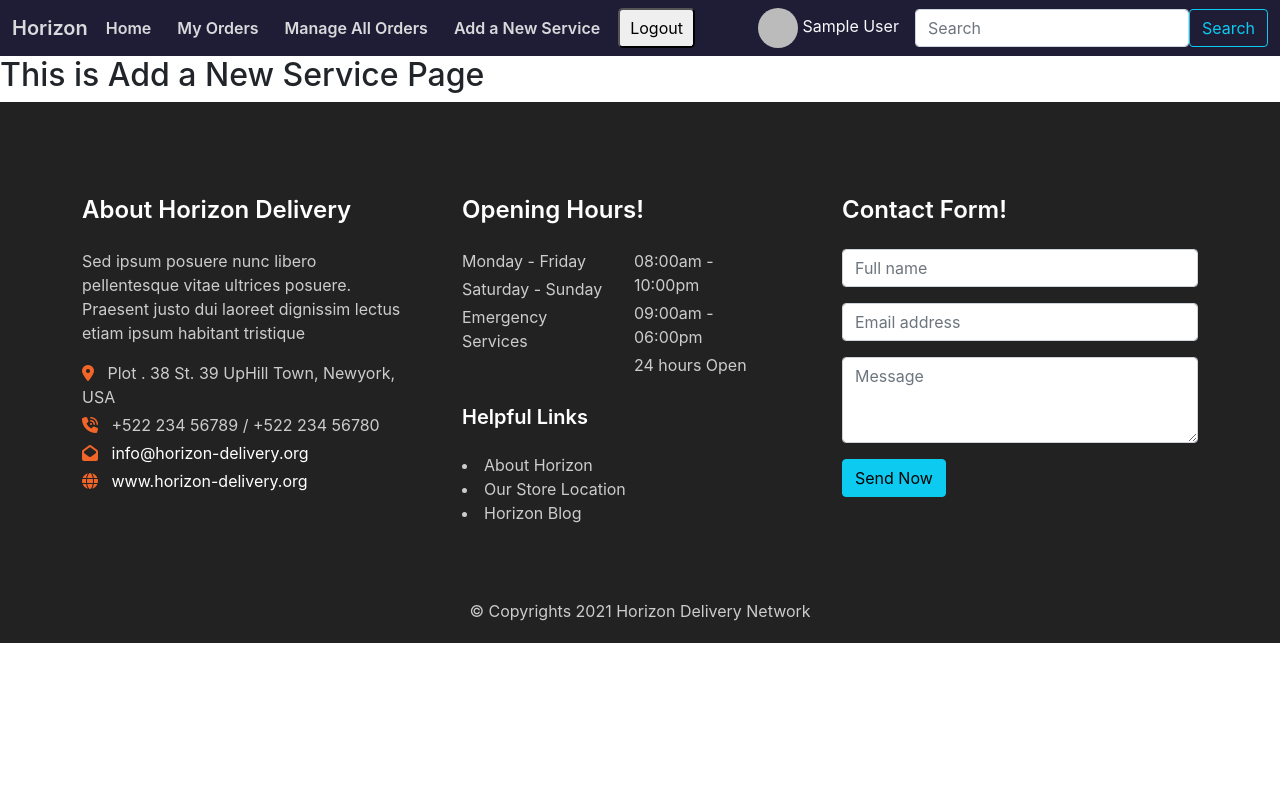
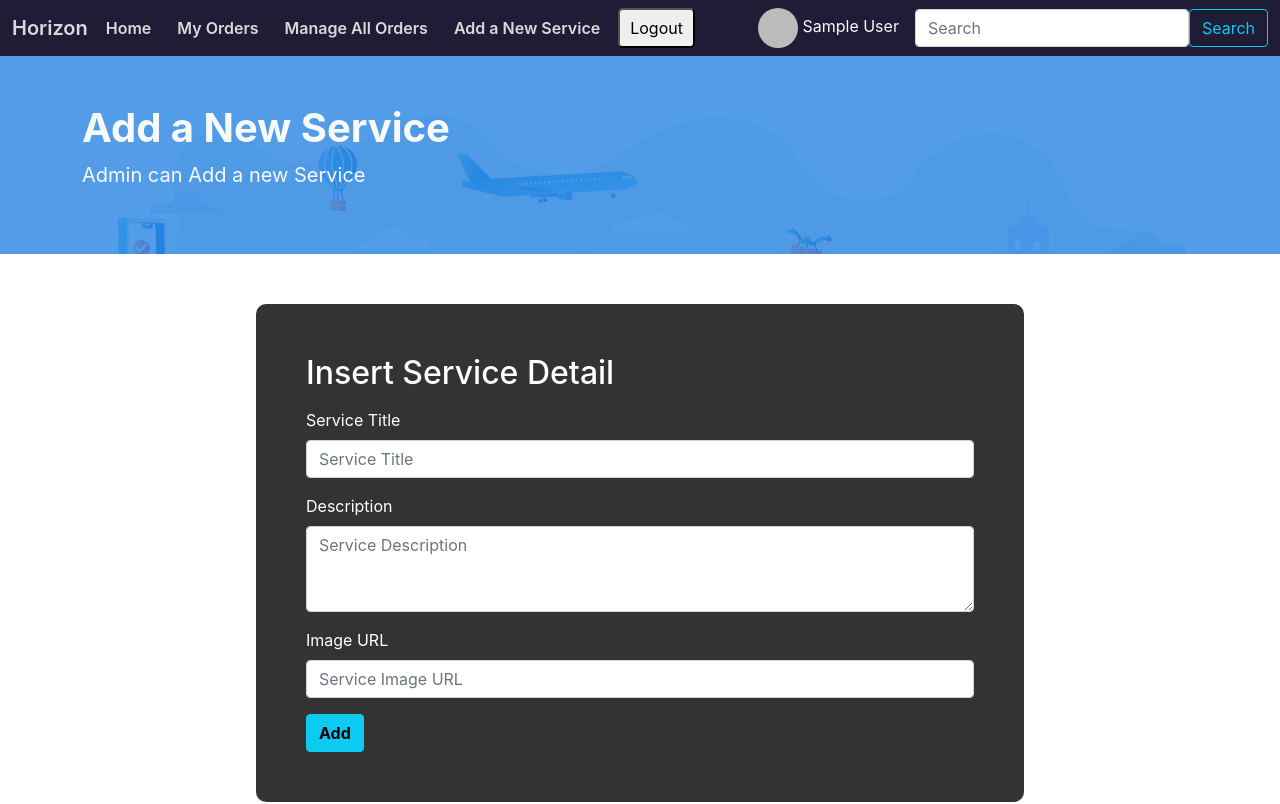
Before and after one commit to sisrafilss/horizon-delivery-client, a React (Create React App) app: page /add-a-new-service in a window 1280 px wide. Shown: the top 804 px of the page. Built offline with nearby package versions, Linux system fonts and the light colour scheme; no server answers; sample sign-in values are in the browser's storage.

Commit message:
approv button added in manage all order page

```diff
--- a/src/pages/AddANewService/AddANewService.js
+++ b/src/pages/AddANewService/AddANewService.js
@@ -1,11 +1,100 @@
-import React from 'react';
+import axios from "axios";
+import React from "react";
+import { useForm } from "react-hook-form";
+import PageTopTitle from "../Shared/PageTopTitle/PageTopTitle";
 
 const AddANewService = () => {
-    return (
-        <div>
-            <h2>This is Add a New Service Page</h2>
+  // Page top Title props object
+  const pageTopTitle = {
+    title: "Add a New Service",
+    subtitle: "Admin can Add a new Service",
+  };
+
+  const {
+    register,
+    handleSubmit,
+    formState: { errors },
+    reset
+  } = useForm();
+  const onSubmit = (data) => {
+        console.log(data);
+    axios
+      .post('http://localhost:5000/add-a-new-service', data)
+      .then((res) => {
+          if (res.data?.insertedId) {
+              alert('Service added Successfully. Take a look at services page to check.')
+            reset();
+          }
+          else {
+            alert(res.data?.caused);
+            reset();
+          }
+      });
+  };
+
+
+  return (
+    <div>
+      <div>
+        <PageTopTitle pageTopTitle={pageTopTitle} />
+      </div>
+      <div>
+        <div className="form-container">
+          <div>
+            <h2 className="mb-3">Insert Service Detail</h2>
+          </div>
+
+          <form onSubmit={handleSubmit(onSubmit)}>
+            <div className="mb-3">
+              <label className="form-label">Service Title</label>
+              <input
+                type="text"
+                className="form-control"
+                placeholder="Service Title"
+                {...register("title", { required: true })}
+              />
+              {errors.title && (
+                <span className="text-danger">This field is required</span>
+              )}
+            </div>
+
+            <div className="mb-3">
+              <label className="form-label">Description</label>
+              <textarea
+                className="form-control"
+                rows="3"
+                placeholder="Service Description"
+                {...register("description", { required: true })}
+              ></textarea>
+              {errors.description && (
+                <span className="text-danger">This field is required</span>
+              )}
+            </div>
+
+            <div className="mb-3">
+              <label className="form-label">Image URL</label>
+              <input
+                type="text"
+                className="form-control"
+                placeholder="Service Image URL"
+                {...register("img", { required: true })}
+              />
+              {errors.img && (
+                <span className="text-danger">This field is required</span>
+              )}
+            </div>
+
+
+            <input
+              type="submit"
+              className="btn btn-info fw-bold"
+              value="Add"
+            />
+          </form>
         </div>
-    );
+      </div>
+    </div>
+  );
 };
 
 export default AddANewService;
--- a/src/pages/ManageAllOrders/ManageAllOrders.js
+++ b/src/pages/ManageAllOrders/ManageAllOrders.js
@@ -27,11 +27,22 @@ const ManageAllOrders = () => {
     }
   };
 
-
   // Page top Title props object
   const pageTopTitle = {
     title: `Manage All Orders: ${orders.length}`,
     subtitle: "You can delete anyone's else order from this page as an admin",
+  };
+
+  const handleApproval = (id) => {
+    axios
+      .patch(`http://localhost:5000/manage-all-orders/${id}`, {
+        status: "Approved",
+      })
+      .then((res) => {
+        if (res.data.modifiedCount > 0) {
+          setIsOrdersChange(true);
+        }
+      });
   };
 
   return (
@@ -49,6 +60,7 @@ const ManageAllOrders = () => {
                 <th scope="col">Service Name</th>
                 <th scope="col">Ordered By</th>
                 <th scope="col">Status</th>
+                <th scope="col"></th>
                 <th scope="col">Cancel</th>
               </tr>
             </thead>
@@ -69,6 +81,13 @@ const ManageAllOrders = () => {
                   <td> {order?.orderedService?.title} </td>
                   <td> {order?.email} </td>
                   <td> {order?.status} </td>
+                  <td>
+                    {order.status === "Pending" && (
+                      <button onClick={() => handleApproval(order._id)}>
+                        Approve
+                      </button>
+                    )}
+                  </td>
                   <td
                     onClick={() => handleCancelOrder(order._id)}
                     style={{ cursor: "pointer" }}
--- a/src/pages/PlaceOrder/PlaceOrder.js
+++ b/src/pages/PlaceOrder/PlaceOrder.js
@@ -141,6 +141,7 @@ const PlaceOrder = () => {
           </form>
         </div>
       </div>
+
     </div>
   );
 };
```
